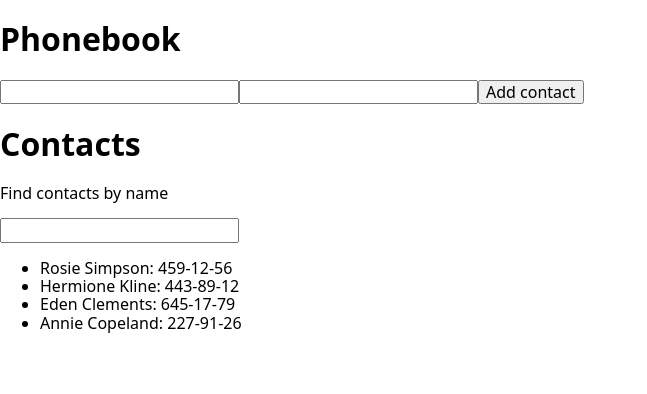
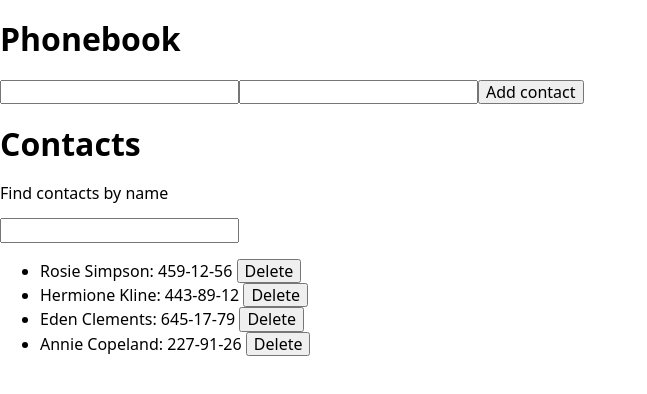
Before and after one commit to ElenaGubarenko/goit-react-hw-02-phonebook, a React (Create React App) app: page / in a window 1280 px wide. Shown: the top 394 px of the page, without its empty margins (0-647 px from the left). Built offline with nearby package versions, Linux system fonts and the light colour scheme.

Commit message:
adding changes

```diff
--- a/src/ContactForm/ContactForm.js
+++ b/src/ContactForm/ContactForm.js
@@ -1,4 +1,4 @@
-import { v4 as uuidv4 } from 'uuid';
+// import { v4 as uuidv4 } from 'uuid';
 import { Component } from 'react';
 import Input from '../Input';
 
--- a/src/ContactsList/ContactsList.js
+++ b/src/ContactsList/ContactsList.js
@@ -3,14 +3,18 @@ import { Component } from 'react';
 
 class ContactsList extends Component {
   render() {
-    // console.log(this.props);
-    // this.props.state.contacts.map(contact => console.log(contact));
     return (
       <ul>
         {this.props.contacts.map(contact => {
           return (
             <li key={uuidv4()}>
-              {contact.name}: {contact.number}
+              {contact.name}: {contact.number}{' '}
+              <button
+                onClick={() => this.props.onClick(contact.id)}
+                type="button"
+              >
+                Delete
+              </button>
             </li>
           );
         })}
--- a/src/PhoneBook/PhoneBook.js
+++ b/src/PhoneBook/PhoneBook.js
@@ -37,28 +37,27 @@ class PhoneBook extends Component {
       id: uuidv4(),
     };
 
-    // const ifThereIsSuchContact = this.state.contacts.filter(contact => {
-    //   return contact.name.toLowerCase() === this.state.name.toLowerCase();
-    // });
+    const ifThereIsSuchContact = this.state.contacts.filter(contact => {
+      return contact.name.toLowerCase() === this.state.name.toLowerCase();
+    });
 
-    // if (ifThereIsSuchContact) {
-    //   return alert('hello');
-    // }
-    // console.log(ifThereIsSuchContact);
+    if (ifThereIsSuchContact) {
+      return alert(`${this.state.name} already exists`);
+    }
+    console.log(ifThereIsSuchContact);
 
     this.state.contacts.push(user);
     this.resetInput();
   };
 
   filterContactsByName = e => {
-    // this.handleChangeInState(); спросить, почему тут не получается вызывть этот метод.
     // при поиске контакта в строке поиска, при удалении напечатанного текста из инпута не восстанавливается список контактов. не могу найти ошибку и как ее исправить.
     // после переноса ContactForm.js перестали работать инпуты. не понимаю в чем дело.
     // и вообще, верно ли я его перенесла. у меня один инпут - это отдельный компонент. и он добавляется в ContactForm.js.
 
-    const { value, name } = e.target;
+    const { value } = e.target;
     this.setState({
-      [name]: value,
+      filter: value,
     });
 
     const result = this.state.contacts.filter(contact => {
@@ -77,6 +76,12 @@ class PhoneBook extends Component {
       });
   };
 
+  deleteContact = id => {
+    this.setState(prevState => ({
+      contacts: prevState.contacts.filter(contact => contact.id !== id),
+    }));
+  };
+
   render() {
     return (
       <div>
@@ -91,7 +96,10 @@ class PhoneBook extends Component {
           name="filter"
           value={this.state.filter}
         />
-        <ContactsList contacts={this.state.contacts} />
+        <ContactsList
+          contacts={this.state.contacts}
+          onClick={this.deleteContact}
+        />
       </div>
     );
   }
```
